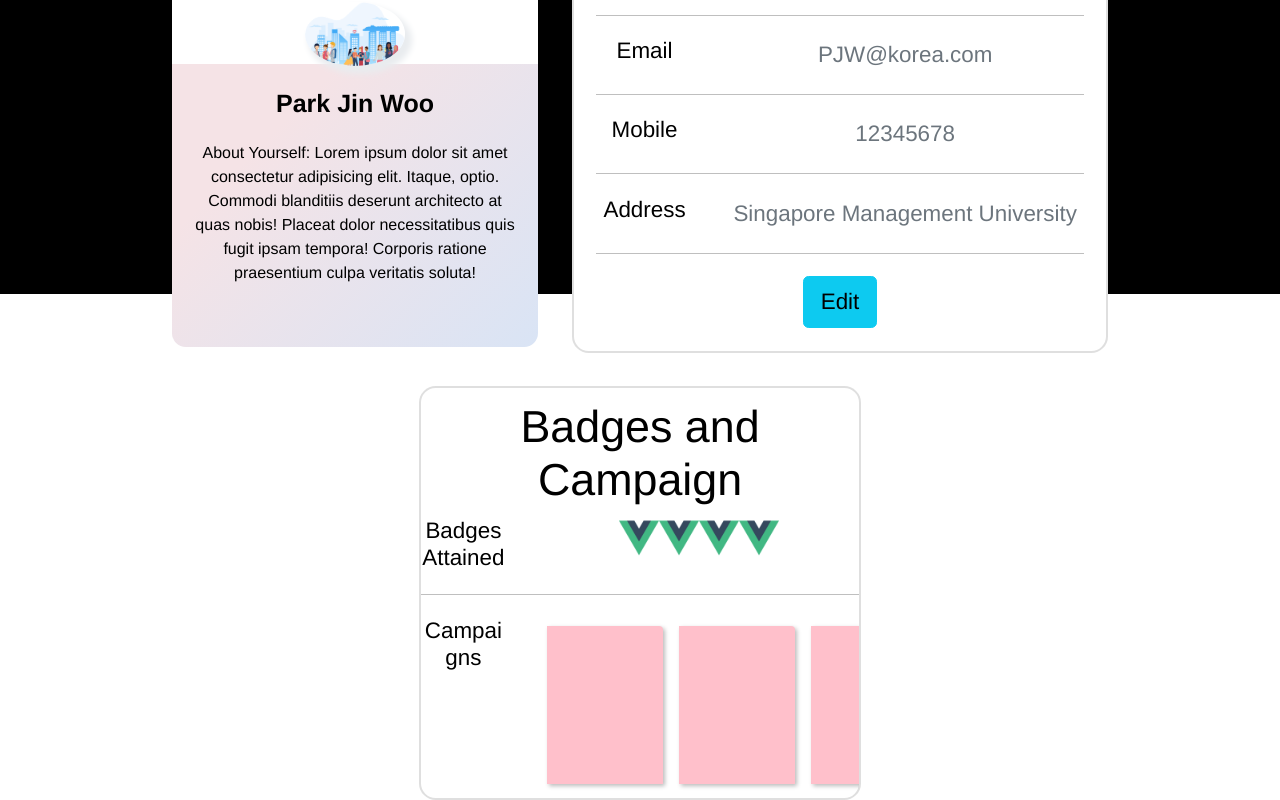
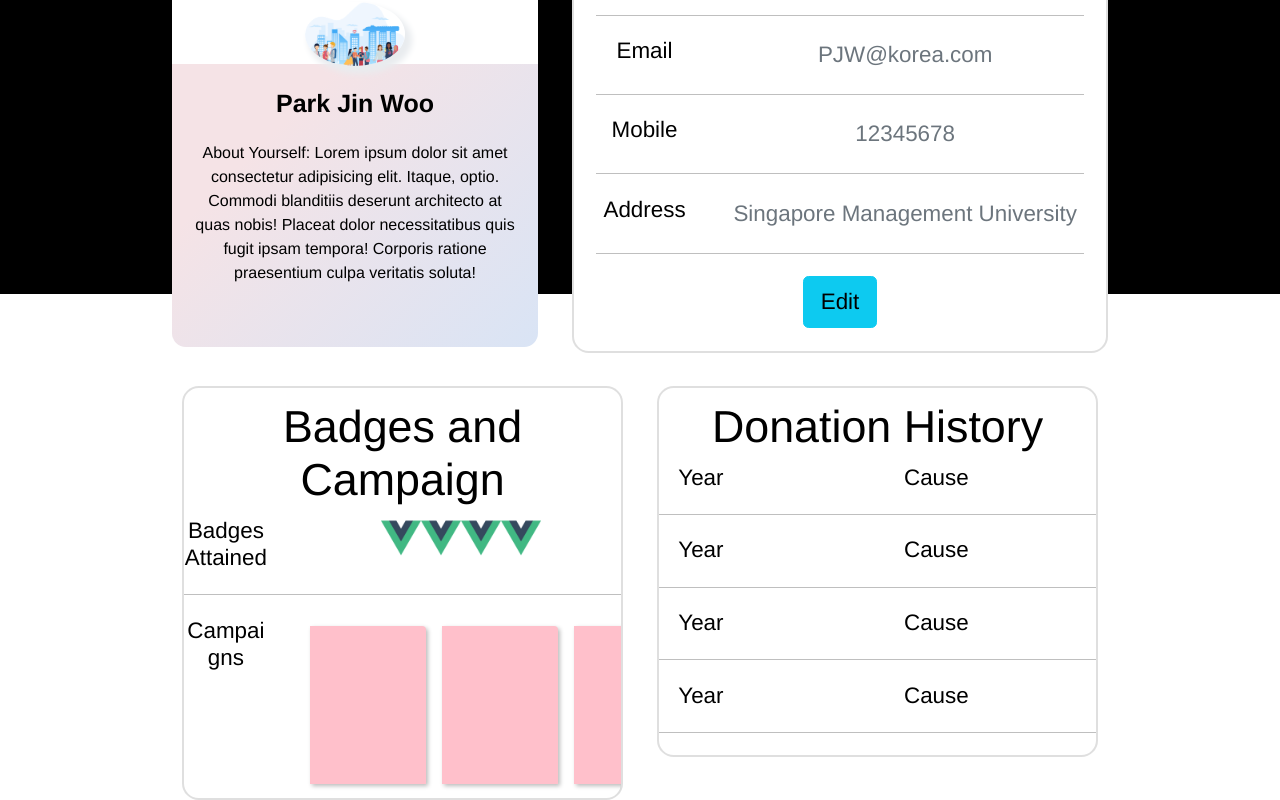
Before and after one commit to quinncheong/save-my-world, a Vue app: page /#/profile in a window 1280 px wide. Shown: the part 506-1306 px from the top of the page. Built offline with nearby package versions, Linux system fonts and the light colour scheme.

Commit message:
Donation History (2nd Row)

```diff
--- a/src/views/Profile.vue
+++ b/src/views/Profile.vue
@@ -100,6 +100,51 @@
                 </div>
             </div>
             </div>
+
+             <!--this column is for the donation-->
+            <div class="col-5 sameHeight2">
+                <div class="card">
+                    <div class="row m-2">
+                        <h2>Donation History</h2>
+                    </div>
+                    <div class="row">
+                        <div class="col-sm-3">
+                            <h6 class="mb-0">Year</h6>
+                        </div>
+                        <div class="col-sm-9">
+                            <h6 class="mb-0">Cause</h6>
+                        </div>
+                    </div>
+                    <hr>
+                    <div class="row">
+                        <div class="col-sm-3">
+                            <h6 class="mb-0">Year</h6>
+                        </div>
+                        <div class="col-sm-9">
+                            <h6 class="mb-0">Cause</h6>
+                        </div>
+                    </div>
+                    <hr>
+                    <div class="row">
+                        <div class="col-sm-3">
+                            <h6 class="mb-0">Year</h6>
+                        </div>
+                        <div class="col-sm-9">
+                            <h6 class="mb-0">Cause</h6>
+                        </div>
+                    </div>
+                    <hr>
+                    <div class="row">
+                        <div class="col-sm-3">
+                            <h6 class="mb-0">Year</h6>
+                        </div>
+                        <div class="col-sm-9">
+                            <h6 class="mb-0">Cause</h6>
+                        </div>
+                    </div>
+                    <hr>
+              </div>
+              </div>
 
 
 
```
